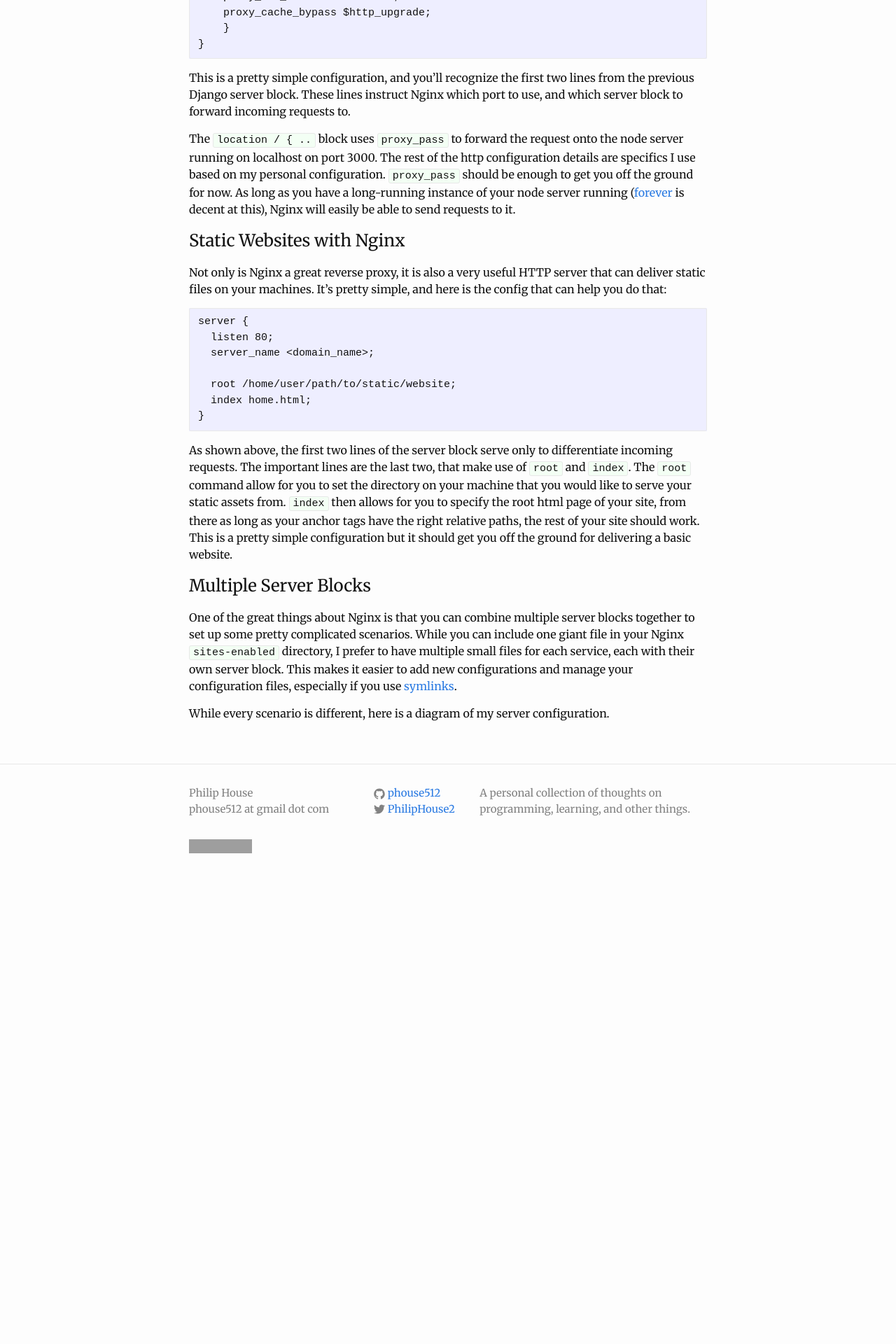
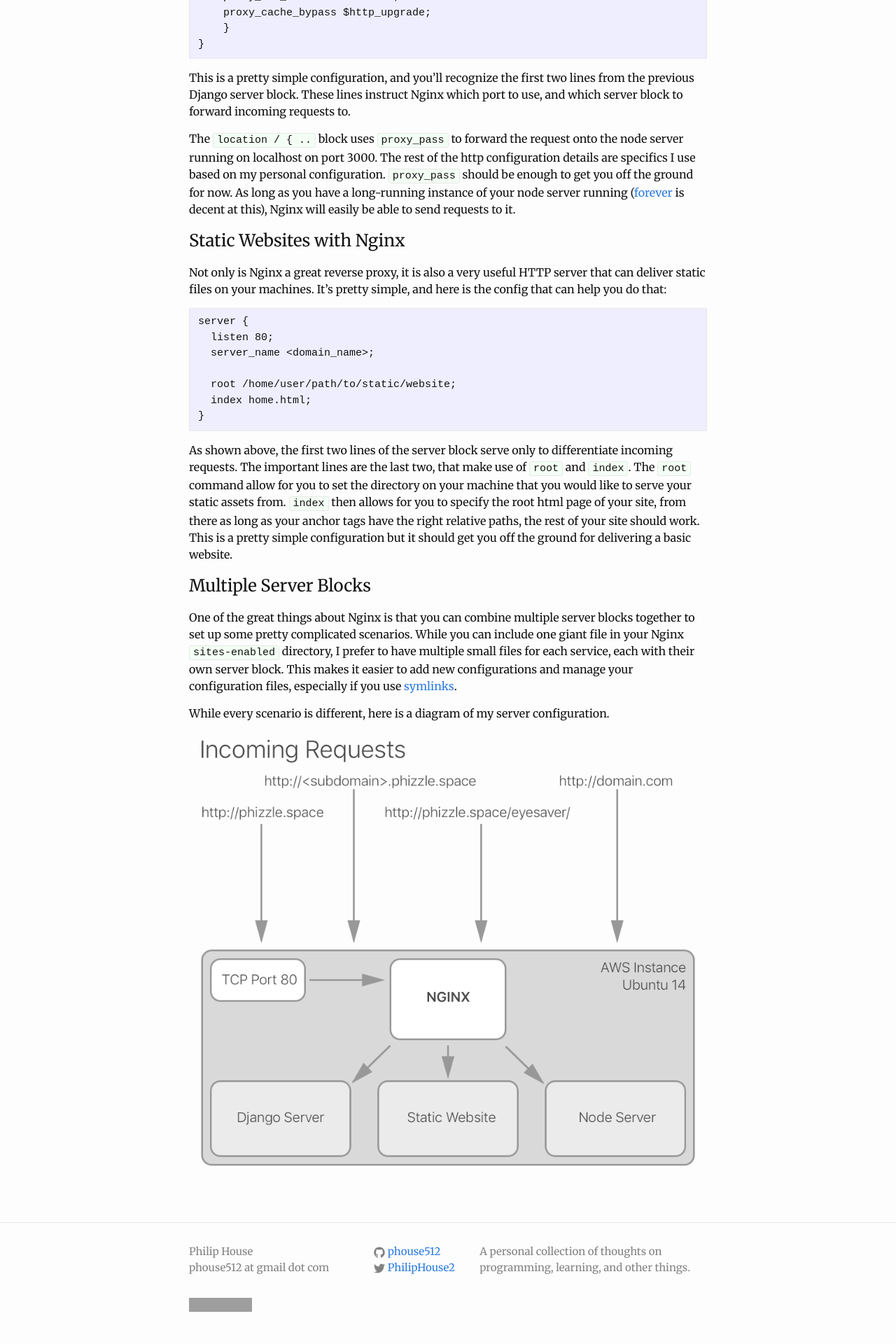
Before and after one commit to phouse512/blog, a Jekyll site: the page built from _posts/2016-10-18-using-nginx-effectively.markdown, in a window 1280 px wide. Shown: the part 2201-4121 px from the top of the page at 70% size. Built offline with Jekyll 4.4.1, drawn with Linux system fonts in a browser that asks for light colours; a script that is not in the unit is left out; comment, search, counter and statistics services are not loaded; before the commit the page ends 3466 px from its top, so only the background shows below that; grey boxes are pictures that could not be loaded.

Commit message:
adding diagram

```diff
--- a/_posts/2016-10-18-using-nginx-effectively.markdown
+++ b/_posts/2016-10-18-using-nginx-effectively.markdown
@@ -158,6 +158,8 @@ files, especially if you use [symlinks][sym].
 While every scenario is different, here is a diagram of my server
 configuration.
 
+![nginx config diagram]({{ site.url }}/assets/nginx.png)
+
 
 [proxy]: https://en.wikipedia.org/wiki/Reverse_proxy
 [for]: https://github.com/foreverjs/forever
```
Also changed, not shown: assets/nginx.png (added).
